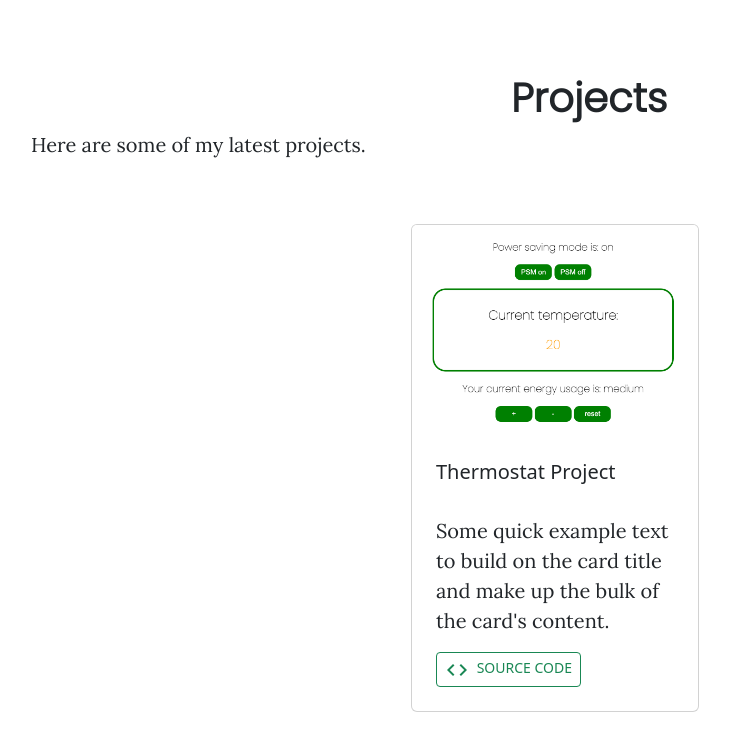
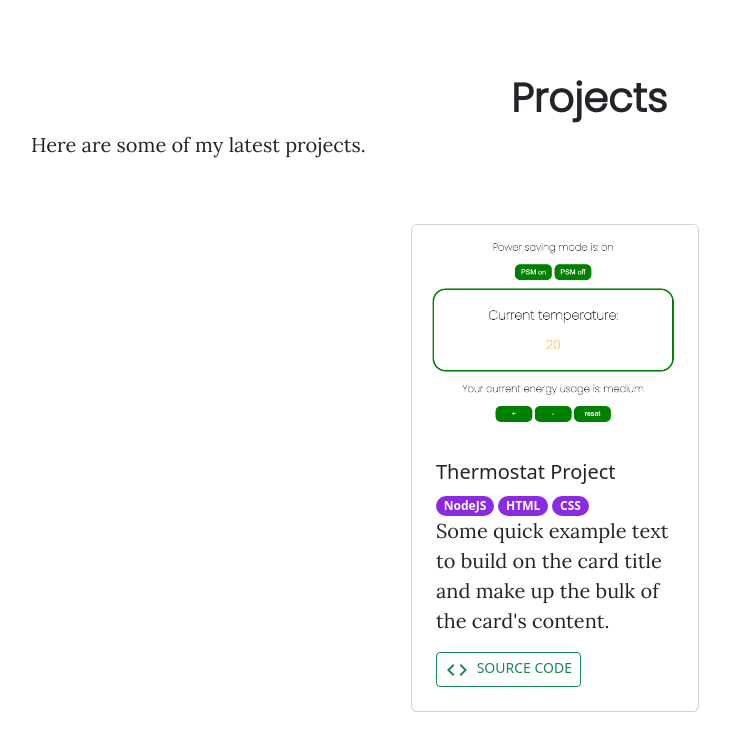
Before and after one commit to natalietheo/portfolio, a website: page index.html in a window 1280 px wide. Shown: the part 1410-2160 px from the top of the page, without its empty margins (51-781 px from the left). Drawn offline with nearby package versions, Linux system fonts and the light colour scheme.

```diff
--- a/src/style.css
+++ b/src/style.css
@@ -68,6 +68,9 @@
     border : 5px;
 }
 
+div.badge {
+    background-color: blueviolet;
+}
 @media only screen and (max-width: 600px) {
     h2.header {
         font-size: 200%
```
